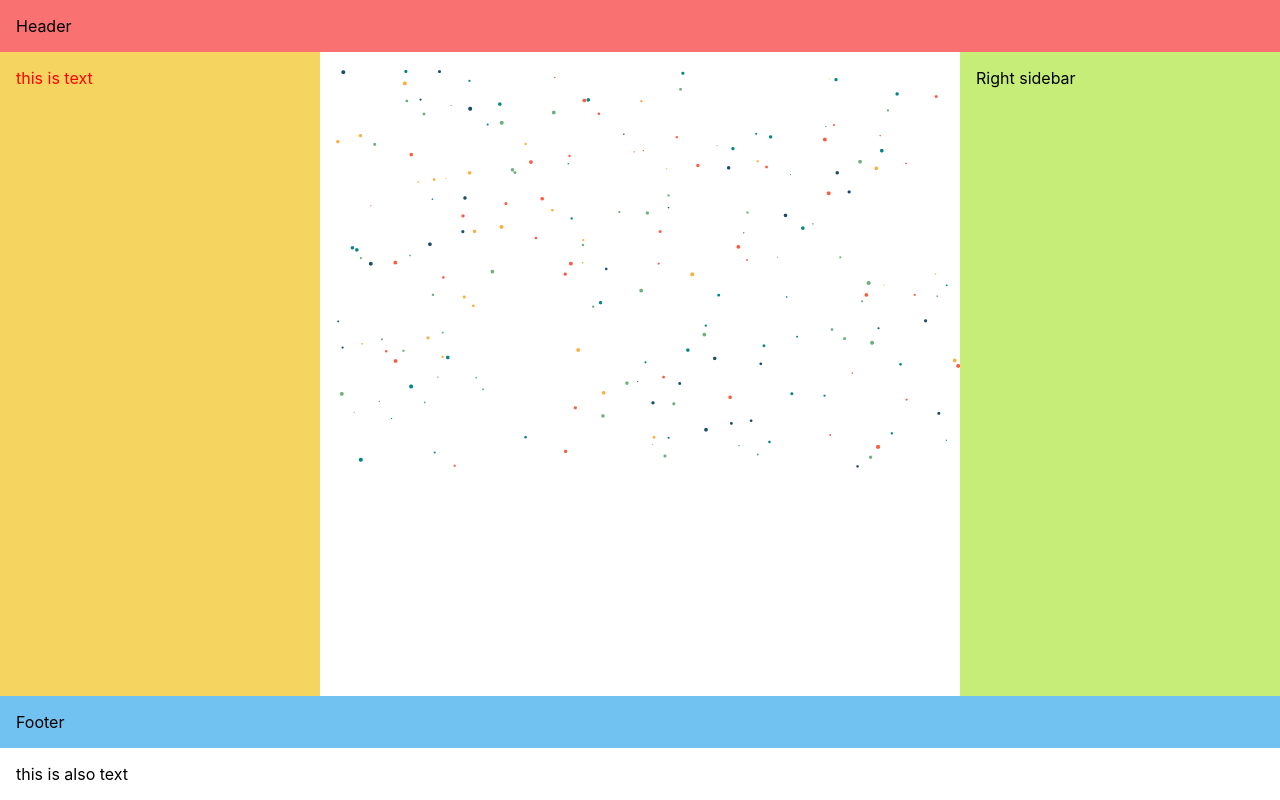
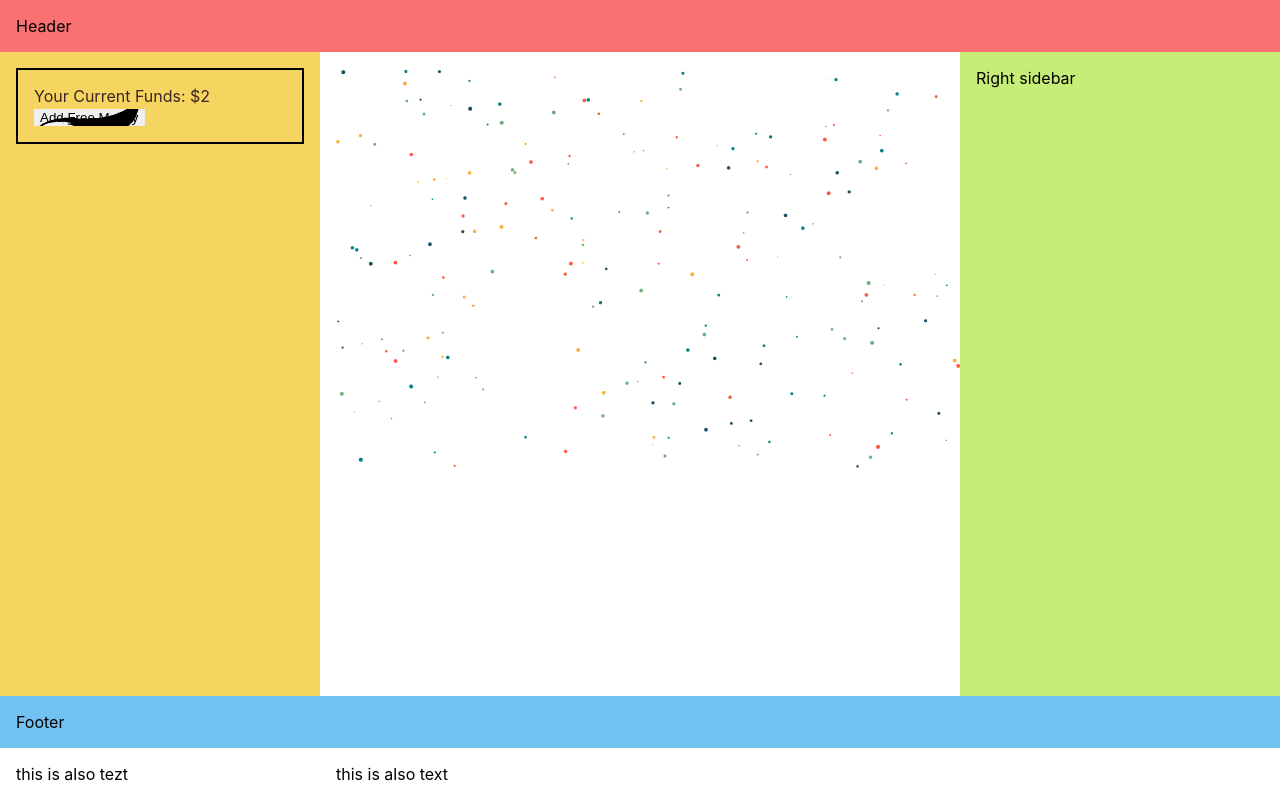
Before and after one commit to Foxglovery/critter-pen, a React (Create React App) app: page / in a window 1280 px wide. Built offline with nearby package versions, Linux system fonts and the light colour scheme.

Commit message:
added svg

```diff
--- a/src/App.js
+++ b/src/App.js
@@ -12,6 +12,7 @@ function App() {
       <section className="left-sidebar">
         <Stats />
       </section>
+      <stat-el>this is also tezt</stat-el>
       <stat-container>this is also text</stat-container>
       <aside className="right-sidebar">Right sidebar</aside>
       <footer className="footer">Footer</footer>
--- a/src/Components/Stats.js
+++ b/src/Components/Stats.js
@@ -1,5 +1,13 @@
 import React from "react";
 import styles from "./Styles/Stats.module.css";
 export default function Stats() {
-  return <div className={styles["stat-container"]}>this is text</div>;
+  const startingValue = Math.floor(Math.random() * 4);
+  return (
+    <main className={styles["stat-container"]}>
+      <section className={styles["stat-el"]}>
+        Your Current Funds: ${startingValue}
+        <button>Add Free Money</button>
+      </section>
+    </main>
+  );
 }
--- a/src/Components/Styles/Stats.module.css
+++ b/src/Components/Styles/Stats.module.css
@@ -1,3 +1,20 @@
+:root {
+  --text-color: rgb(28, 22, 22);
+}
 .stat-container {
-  color: red;
+  color: var(--text-color);
 }
+
+.stat-el {
+  color: rgb(60, 37, 37);
+  border: 2px solid black;
+  padding: 1rem;
+}
+
+.stat-el button {
+  border: none;
+  background-image: url("../../assets/stat-ink-stroke.svg");
+  background-position: center;
+  background-size: cover;
+  background-repeat: no-repeat;
+}
```
Also changed, not shown: src/assets/foxhead-gradient-crop.png (added), src/assets/stat-ink-stroke.svg (added).
